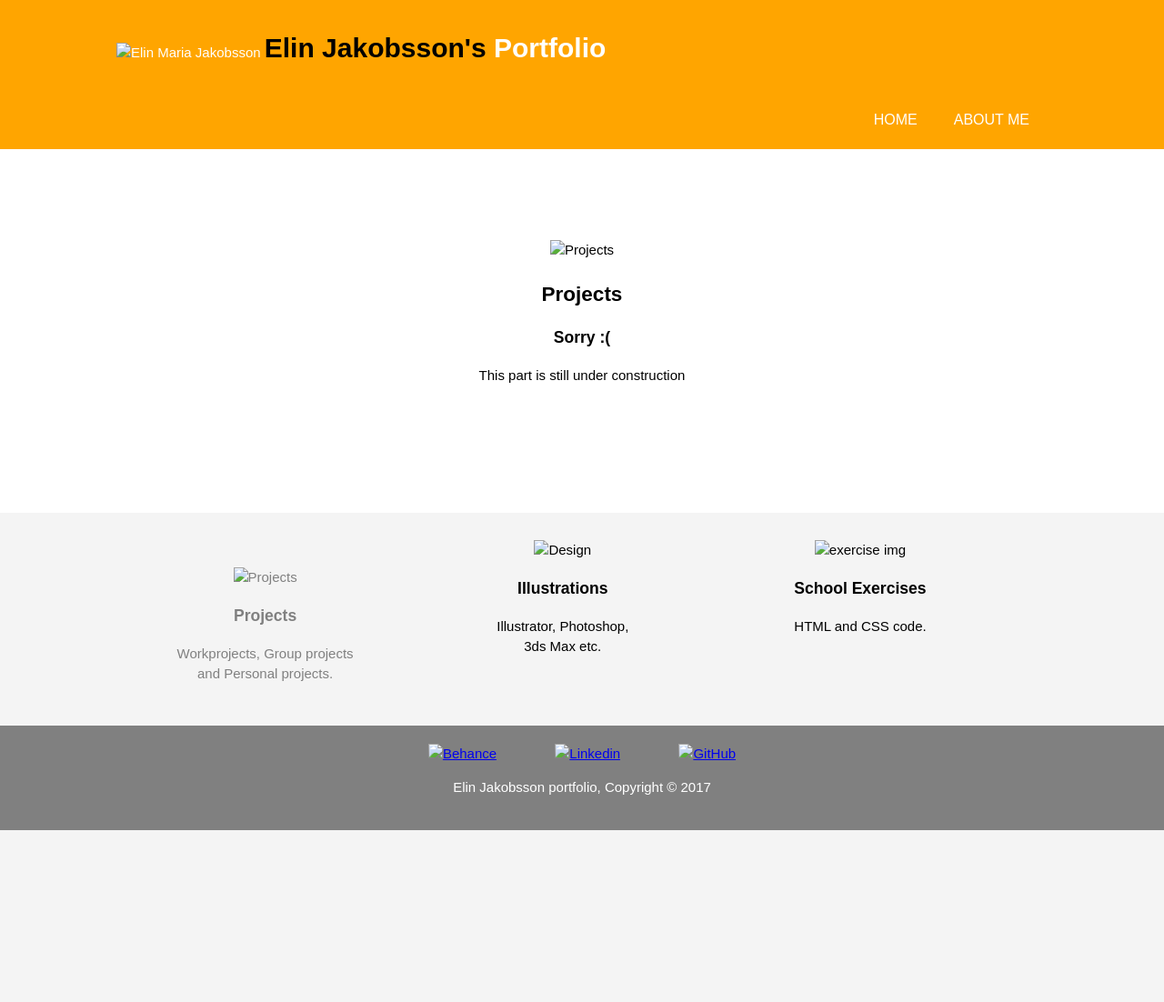
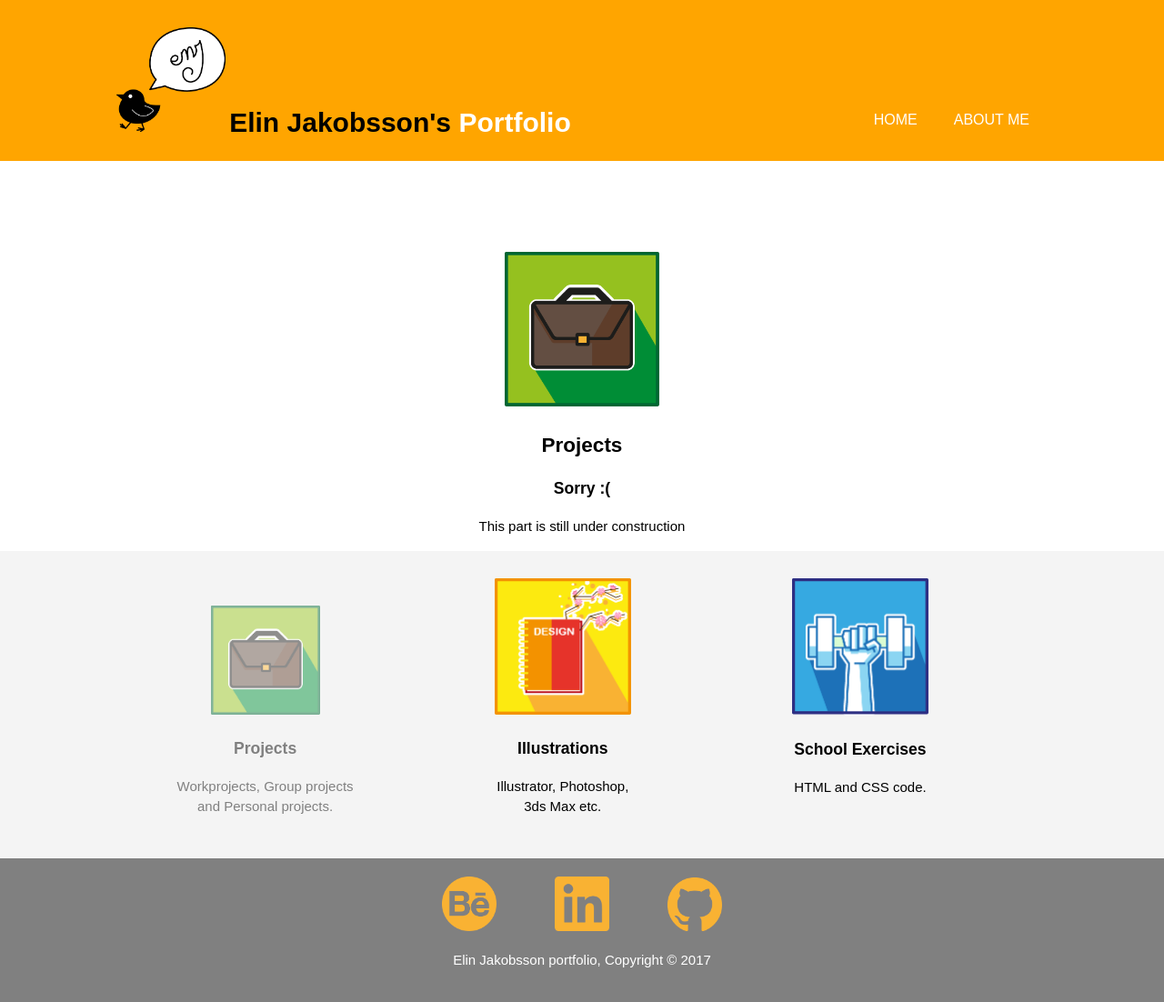
Before and after one commit to elin-jakobsson/html-exercises.html, a plain HTML site: page project.html in a window 1280 px wide. Shown: the whole page at 91% size. Before the commit the page ends 913 px from the top, so only its background shows below. Drawn offline with Linux system fonts and the light colour scheme; files that its build step writes are made by us from their sources.

Commit message:
Update project.html

```diff
--- a/project.html
+++ b/project.html
@@ -7,13 +7,13 @@
     <meta name="keywords" content="frontend developer, information designer, portfolio, web design, illustrations, art">
     <meta name="author" content="Elin Jakobsson">
     <title>Elin Jakobsson Portfolio | Projects</title>
-    <link rel="stylesheet" type="text/css" href="./css/mystyle.css">
+    <link rel="stylesheet" type="text/css" href="mystyle.css">
   </head>
   <body>
     <header>
       <div class="container">
         <div id="branding">
-          <img src="./img/header-logo.png" alt="Elin Maria Jakobsson"/>
+          <img src="header-logo.png" alt="Elin Maria Jakobsson"/>
           <h1> <span class="highlight">Elin Jakobsson's</span> Portfolio</h1>
         </div>
         <nav>
@@ -27,7 +27,7 @@
 
     <section id="project-folder">
       <div class="container">
-        <img src="./img/bag.png" alt="Projects" title="Projects">
+        <img src="bag.png" alt="Projects" title="Projects">
         <h1>Projects</h1>
         <h3>Sorry :(</h3>
         <p>This part is still under construction</p>
@@ -40,7 +40,7 @@
         <a href="project.html">
           <div class="current">
             <div class="box">
-              <img src="./img/bag_light.png" alt="Projects" title="Projects">
+              <img src="bag_light.png" alt="Projects" title="Projects">
               <h3>Projects</h3>
               <p>Workprojects, Group projects <br> and Personal projects.</p>
             </div>
@@ -48,14 +48,14 @@
         </a>
         <a href="illustrations.html">
           <div class="box">
-            <img src="./img/bok.png" alt="Design" title="Design">
+            <img src="bok.png" alt="Design" title="Design">
             <h3>Illustrations</h3>
             <p>Illustrator, Photoshop,<br> 3ds Max etc.</p>
           </div>
         </a>
         <a href="exercise.html">
           <div class="box">
-            <img src="./img/exe.png" alt="exercise img" title="Exercise">
+            <img src="exe.png" alt="exercise img" title="Exercise">
             <h3>School Exercises</h3>
             <p>HTML and CSS code.</p>
           </div>
@@ -66,9 +66,9 @@
     <footer>
       <div class="container">
         <ul>
-          <li><a href="https://www.behance.net/elin-jakobsson" target="_blank"><img src="./img/behance.png" alt="Behance" title="Behance Portfolio"></a></li>
-          <li><a href="https://www.linkedin.com/in/elin-jakobsson-20a9a58b/" target="_blank"><img src="./img/linkedin.png" alt="Linkedin" title="Linkedin"></a></li>
-          <li><a href="https://github.com/elin-jakobsson" target="_blank"><img src="./img/github.png" alt="GitHub" title="GitHub"></a></li>
+          <li><a href="https://www.behance.net/elin-jakobsson" target="_blank"><img src="behance.png" alt="Behance" title="Behance Portfolio"></a></li>
+          <li><a href="https://www.linkedin.com/in/elin-jakobsson-20a9a58b/" target="_blank"><img src="linkedin.png" alt="Linkedin" title="Linkedin"></a></li>
+          <li><a href="https://github.com/elin-jakobsson" target="_blank"><img src="github.png" alt="GitHub" title="GitHub"></a></li>
         </ul>
         <p>Elin Jakobsson portfolio, Copyright &copy; 2017 </p>
       </div>
```
